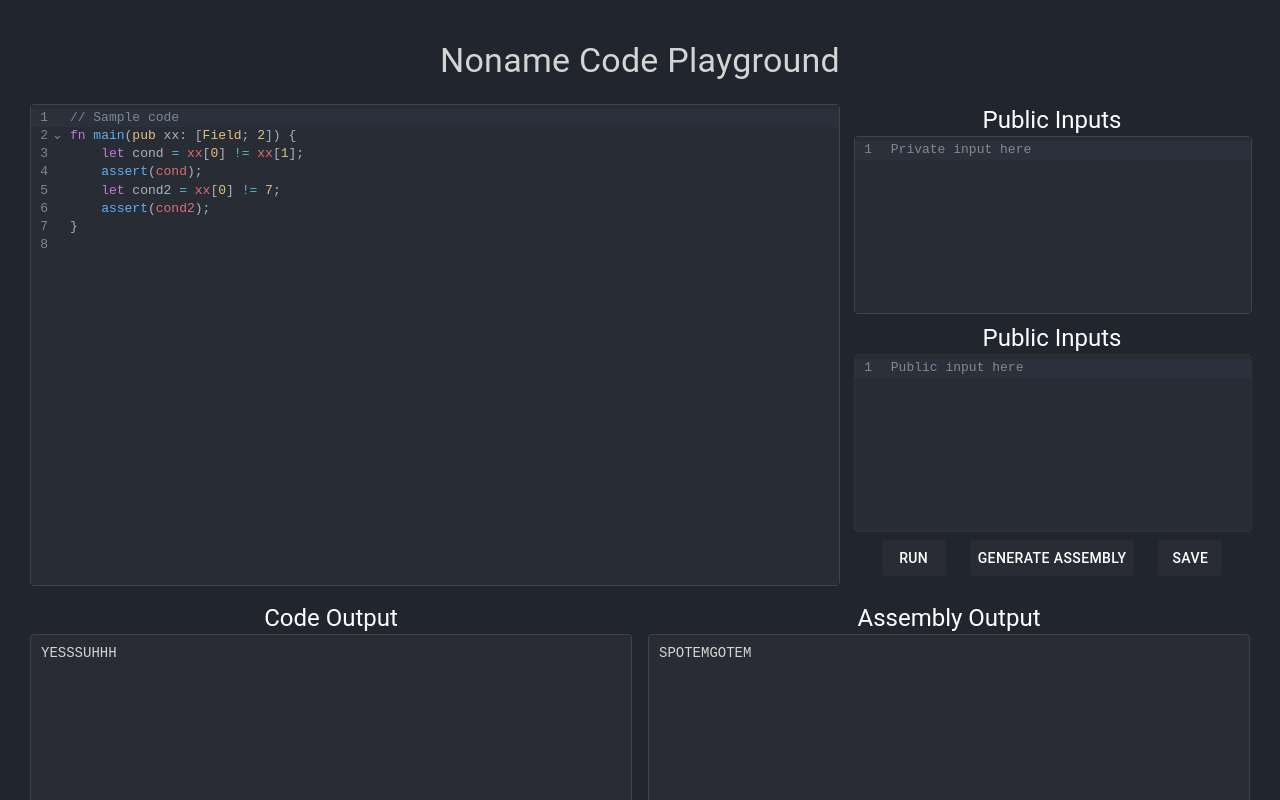
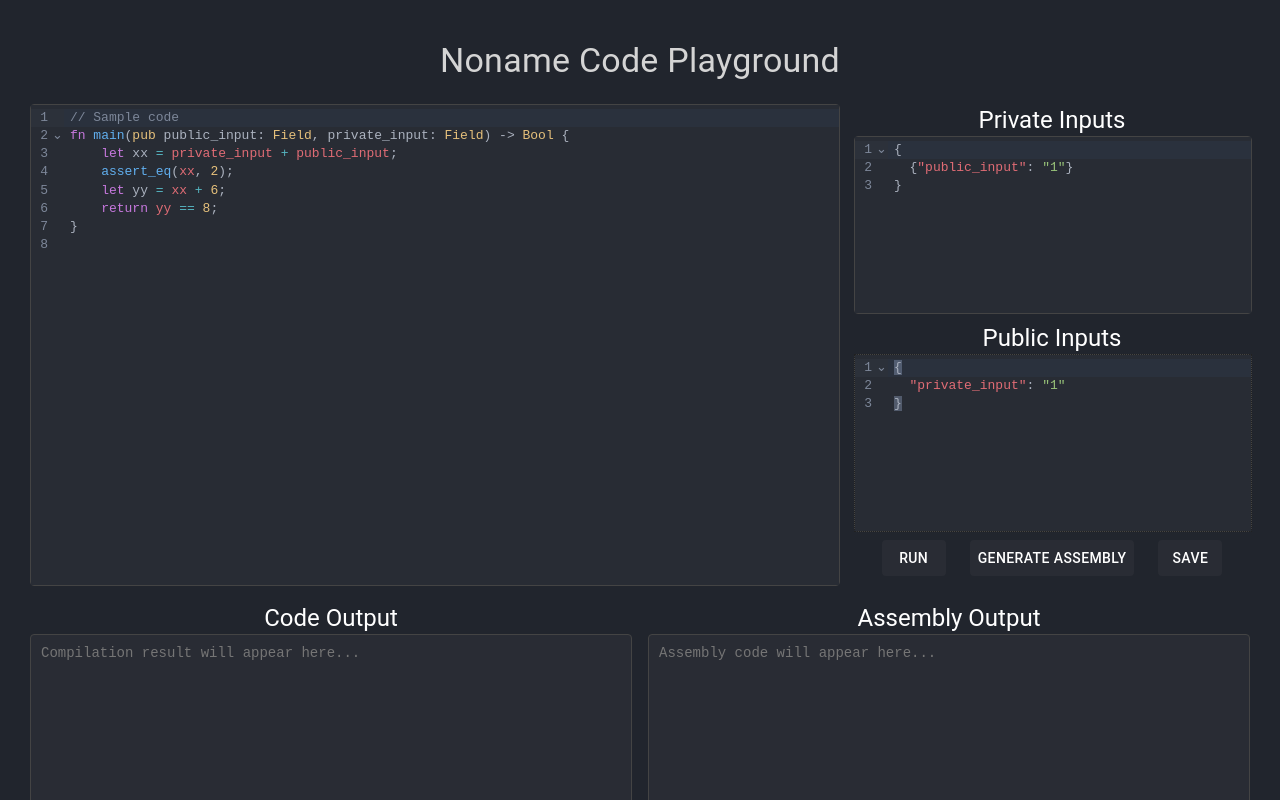
Before and after one commit to lognorman20/noname-playground, a React (Create React App) app in the folder frontend/: page / in a window 1280 px wide. Built offline with nearby package versions, Linux system fonts and the light colour scheme.

Commit message:
clean up some parts of the frontend

```diff
--- a/frontend/package.json
+++ b/frontend/package.json
@@ -8,6 +8,7 @@
     "@codemirror/language-data": "^6.5.1",
     "@emotion/react": "^11.13.0",
     "@emotion/styled": "^11.13.0",
+    "@mui/icons-material": "^5.16.4",
     "@mui/material": "^5.16.4",
     "@testing-library/jest-dom": "^5.17.0",
     "@testing-library/react": "^13.4.0",
--- a/frontend/src/App.js
+++ b/frontend/src/App.js
@@ -5,21 +5,30 @@ import {
   Button,
   Typography,
   TextareaAutosize,
+  IconButton,
 } from "@mui/material";
+import { GitHub, Article } from "@mui/icons-material";
 import CodeMirror from "@uiw/react-codemirror";
 import { rust, rustLanguage } from "@codemirror/lang-rust";
 import { json, jsonLanguage } from "@codemirror/lang-json";
 import { languages } from "@codemirror/language-data";
 import "./App.css";
 
-const placeholder = `// Sample code
-fn main(pub xx: [Field; 2]) {
-    let cond = xx[0] != xx[1];
-    assert(cond);
-    let cond2 = xx[0] != 7;
-    assert(cond2);
+const codePlaceholder = `// Sample code
+fn main(pub public_input: Field, private_input: Field) -> Bool {
+    let xx = private_input + public_input;
+    assert_eq(xx, 2);
+    let yy = xx + 6;
+    return yy == 8;
 }
 `;
+
+const publicInputPlaceholder = `{
+  "private_input": "1"
+}`;
+const privateInputPlaceholder = `{
+  {"public_input": "1"}
+}`;
 
 const basicSetupOptions = {
   history: true,
@@ -32,11 +41,13 @@ const basicSetupOptions = {
 };
 
 function App() {
-  const [codeValue, setCodeValue] = React.useState(placeholder);
-  const [compilationResult, setCompilationResult] = React.useState("YESSSUHHH");
-  const [assemblyCode, setAssemblyCode] = React.useState("SPOTEMGOTEM");
-  const [publicInput, setPublicInput] = React.useState("");
-  const [privateInput, setPrivateInput] = React.useState("");
+  const [codeValue, setCodeValue] = React.useState(codePlaceholder);
+  const [compilationResult, setCompilationResult] = React.useState("");
+  const [assemblyCode, setAssemblyCode] = React.useState("");
+  const [publicInput, setPublicInput] = React.useState(publicInputPlaceholder);
+  const [privateInput, setPrivateInput] = React.useState(
+    privateInputPlaceholder,
+  );
 
   const onChange = React.useCallback((val) => {
     setCodeValue(val);
@@ -87,7 +98,7 @@ function App() {
                     variant="h5"
                     sx={{ color: "#ffffff" }}
                   >
-                    Public Inputs
+                    Private Inputs
                   </Typography>
                 </Grid>
                 <Grid item xs={6}>
@@ -222,6 +233,22 @@ function App() {
             }}
           />
         </Grid>
+        <Grid container justifyContent="center" sx={{ marginTop: 2 }}>
+          <IconButton
+            href="https://github.com/zksecurity/noname"
+            target="_blank"
+            aria-label="GitHub"
+          >
+            <GitHub sx={{ fontSize: 24, color: "#ffffff" }} />
+          </IconButton>
+          <IconButton
+            href="https://zksecurity.github.io/noname"
+            target="_blank"
+            aria-label="Documentation"
+          >
+            <Article sx={{ fontSize: 24, color: "#ffffff" }} />
+          </IconButton>
+        </Grid>
       </Grid>
     </div>
   );
```
Also changed, not shown: 1 other file (tests, documents, lock files or other folders).
